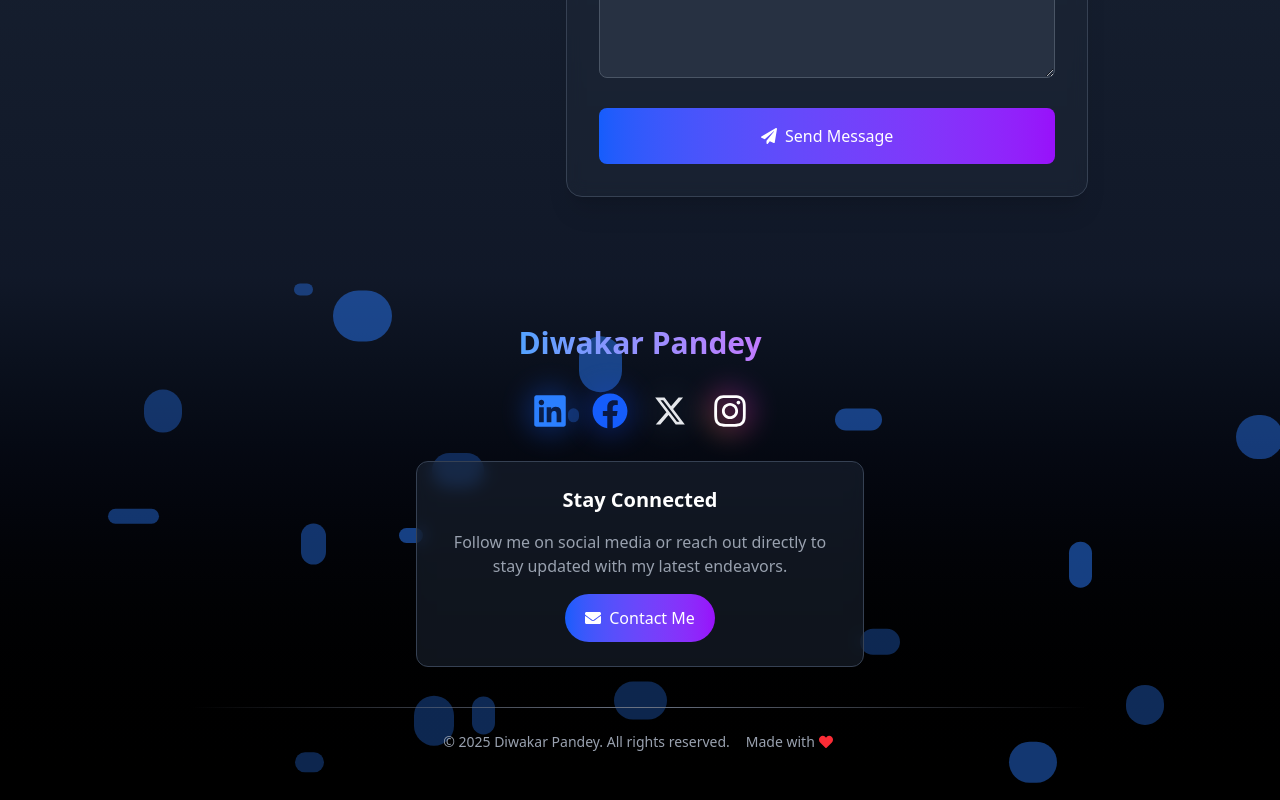
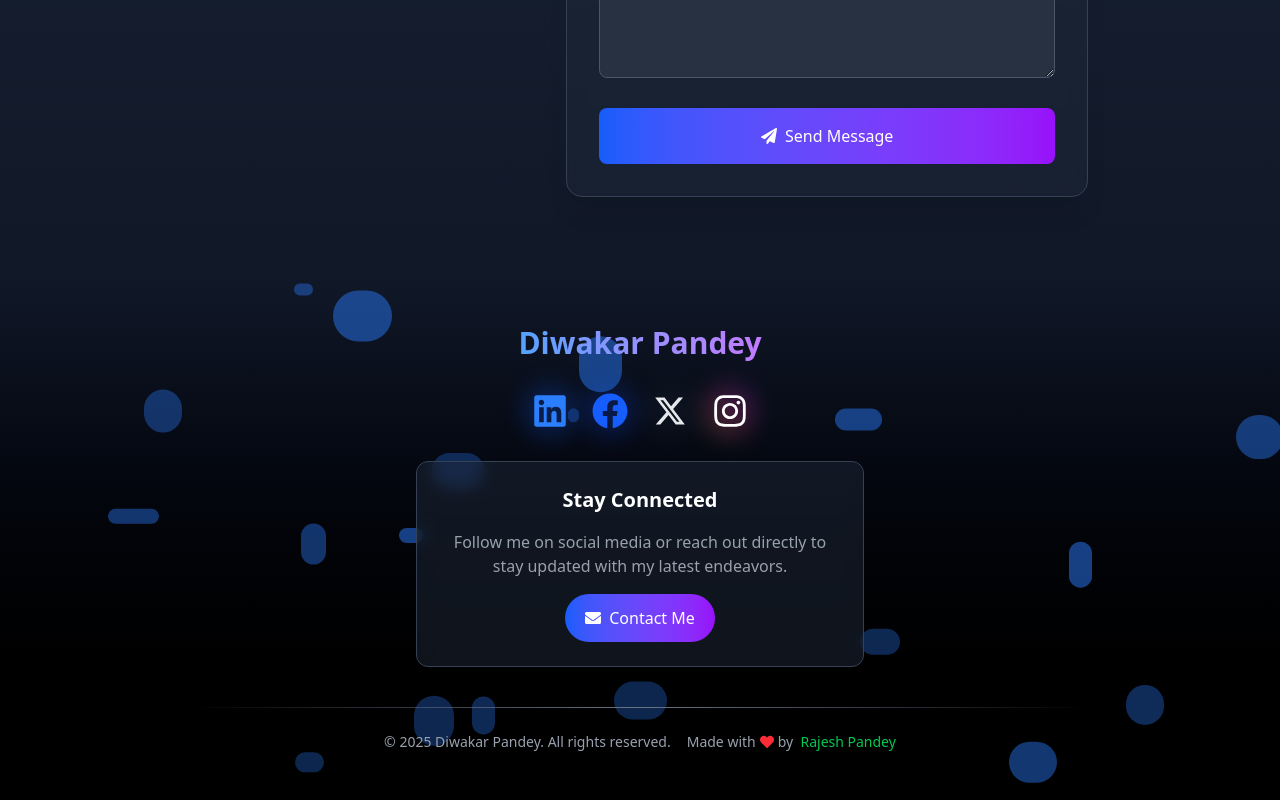
Before and after one commit to RajeshPandey10/diwakar_frontend, a React (Vite) app: page /contact in a window 1280 px wide. Shown: the part 561-1361 px from the top of the page. Built offline with nearby package versions, Linux system fonts and the light colour scheme.

Commit message:
full-final-last-last

```diff
--- a/src/components/Footer.jsx
+++ b/src/components/Footer.jsx
@@ -104,8 +104,11 @@ const Footer = () => {
               © 2025 Diwakar Pandey. All rights reserved.
             </p>
             <p className="flex items-center">
-              Made with <FaHeart className="text-red-500 mx-1" />
+              Made with <FaHeart className="text-red-500 mx-1" />  by &nbsp; <a href="https://rajeshpandey10.com.np/" className="text-green-500">Rajesh Pandey</a>
             </p>
+            {/* <p className="flex items-center">
+              Special Thanks : <a href="https://rajeshpandey10.com.np/" className="text-green-500">Rajesh Pandey</a> <FaHeart className="text-red-500 mx-1" />
+            </p> */}
           </motion.div>
         </div>
       </div>
```
